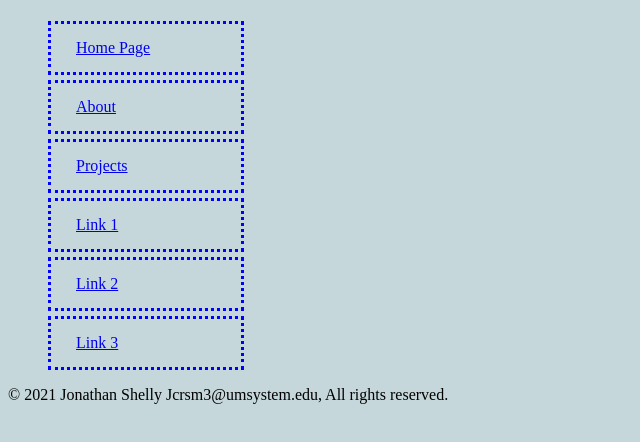
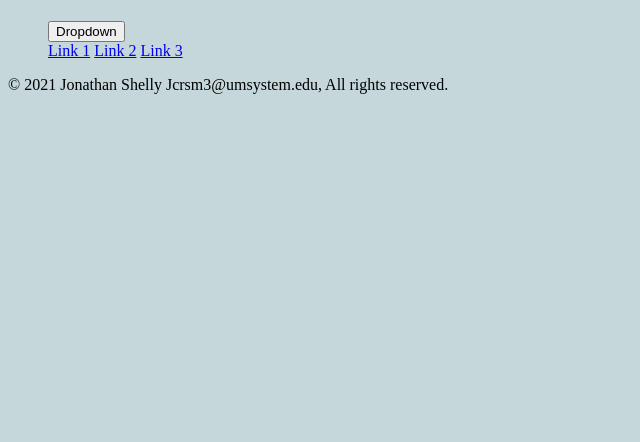
Before and after one commit to jonathancaseys/jonathancaseys.github.io, a plain HTML site: page islt_7310/learn.html in a window 1280 px wide. Shown: the whole page, without its empty margins (0-640 px from the left). Drawn offline with Linux system fonts and the light colour scheme.

Commit message:
Add files via upload

```diff
--- a/islt_7310/learn.html
+++ b/islt_7310/learn.html
@@ -11,12 +11,17 @@
         <h1></h1>
     </header>
     <nav>        <ul>
-        <li><a href="index.html">Home Page</a></li>
-        <li><a href="about.html">About</a></li>
-        <li><a href="#projects.html">Projects</a>
-            <li><a href="#Link 1">Link 1</a></li>
-            <li><a href="#Link 2">Link 2</a></li>
-            <li><a href="#Link 3">Link 3</a></li></li>
+        <div class="dropdown">
+            <button class="dropbtn">Dropdown</button>
+            <div class="dropdown-content">
+                <div class="dropdown-content">
+
+            <div class="dropdown-content">
+              <a href="#Link 1">Link 1</a>
+              <a href="#Link 2">Link 2</a>
+              <a href="#Link 3">Link 3</a>
+            </div>
+          </div>
 
     </ul> </nav>
     <main> </main>
```
